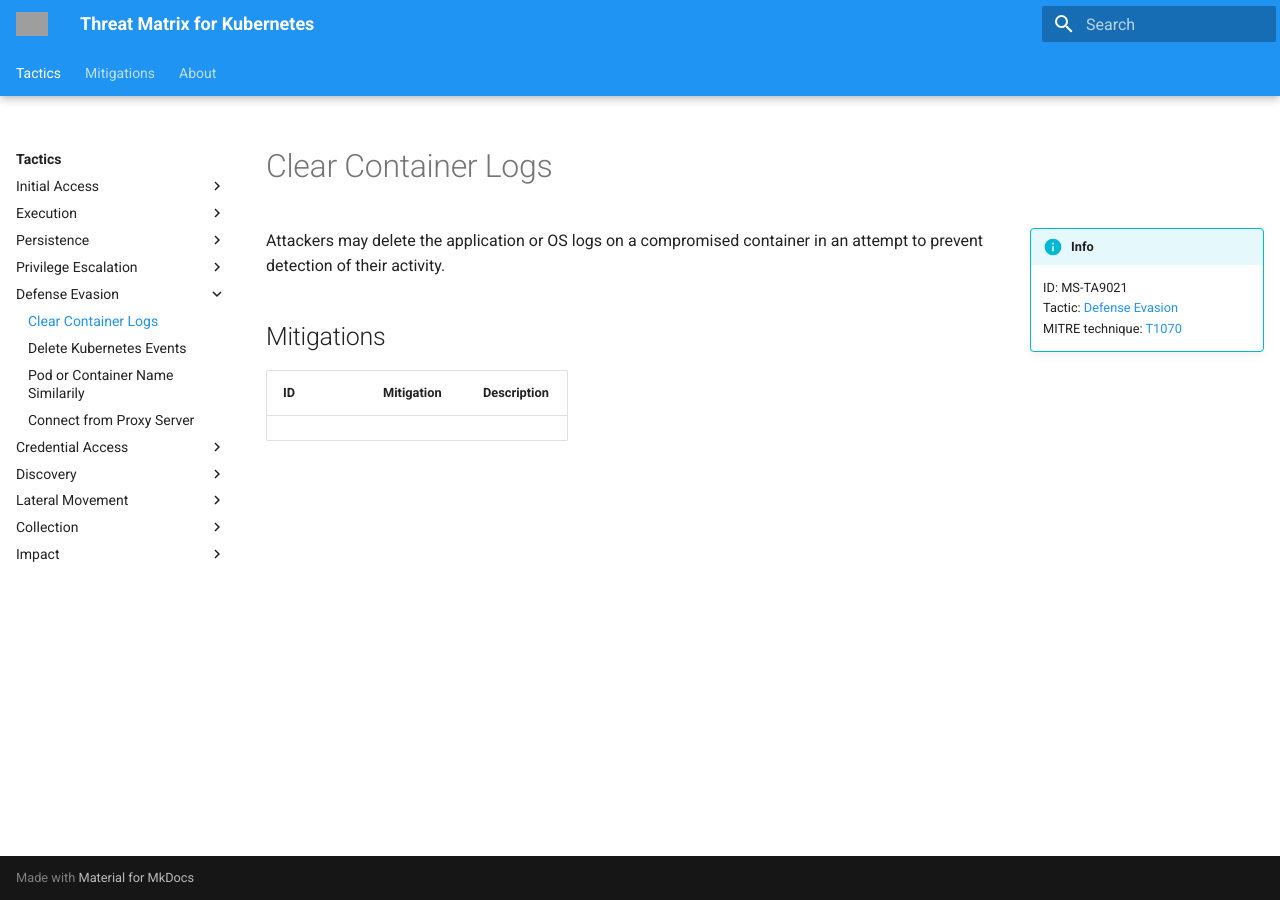
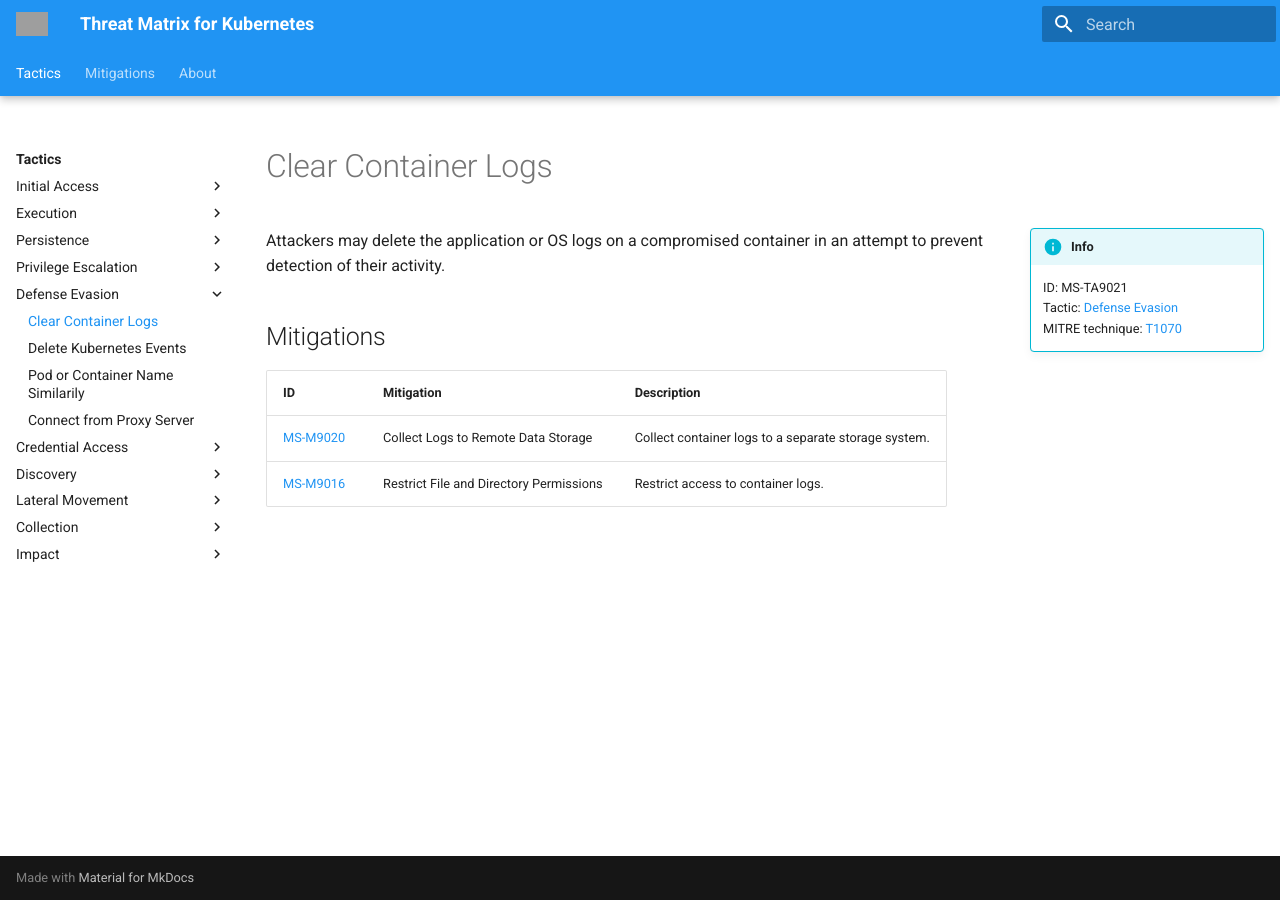
Before and after one commit to microsoft/Threat-Matrix-for-Kubernetes, an MkDocs documentation site: the page built from docs/techniques/Clear container logs.md, in a window 1280 px wide. Built offline with MkDocs 1.6.1 and Material for MkDocs 9.7.7, drawn with Linux system fonts in a browser that asks for light colours; grey boxes are pictures that could not be loaded.

Commit message:
add mitigations to clear container logs (#11)

```diff
--- a/docs/techniques/Clear container logs.md
+++ b/docs/techniques/Clear container logs.md
@@ -17,3 +17,5 @@ Attackers may delete the application or OS logs on a compromised container in an
 
 |ID|Mitigation|Description|
 |--|----------|-----------|
+|[MS-M9020](../mitigations/MS-M9020%20Collect%20Logs%20to%20Remote%20Data%20Storage.md)|Collect Logs to Remote Data Storage|Collect container logs to a separate storage system.|
+|[MS-M9016](../mitigations/MS-M9016%20Restrict%20File%20and%20Directory%20Permissions.md)|Restrict File and Directory Permissions|Restrict access to container logs.|
```
Also changed, not shown: docs/mitigations/MS-M9016 Restrict File and Directory Permissions.md (+1 -0 lines).
